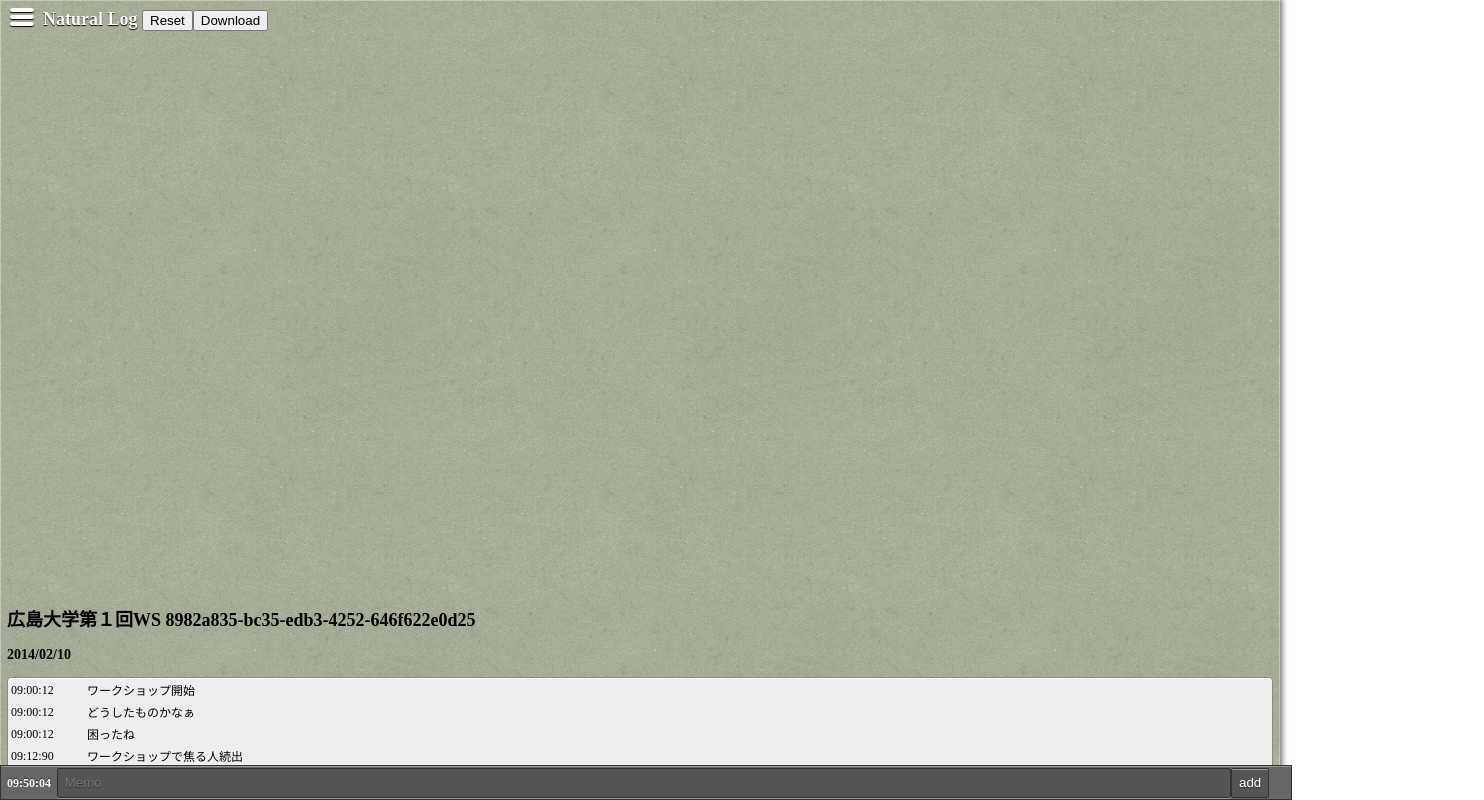
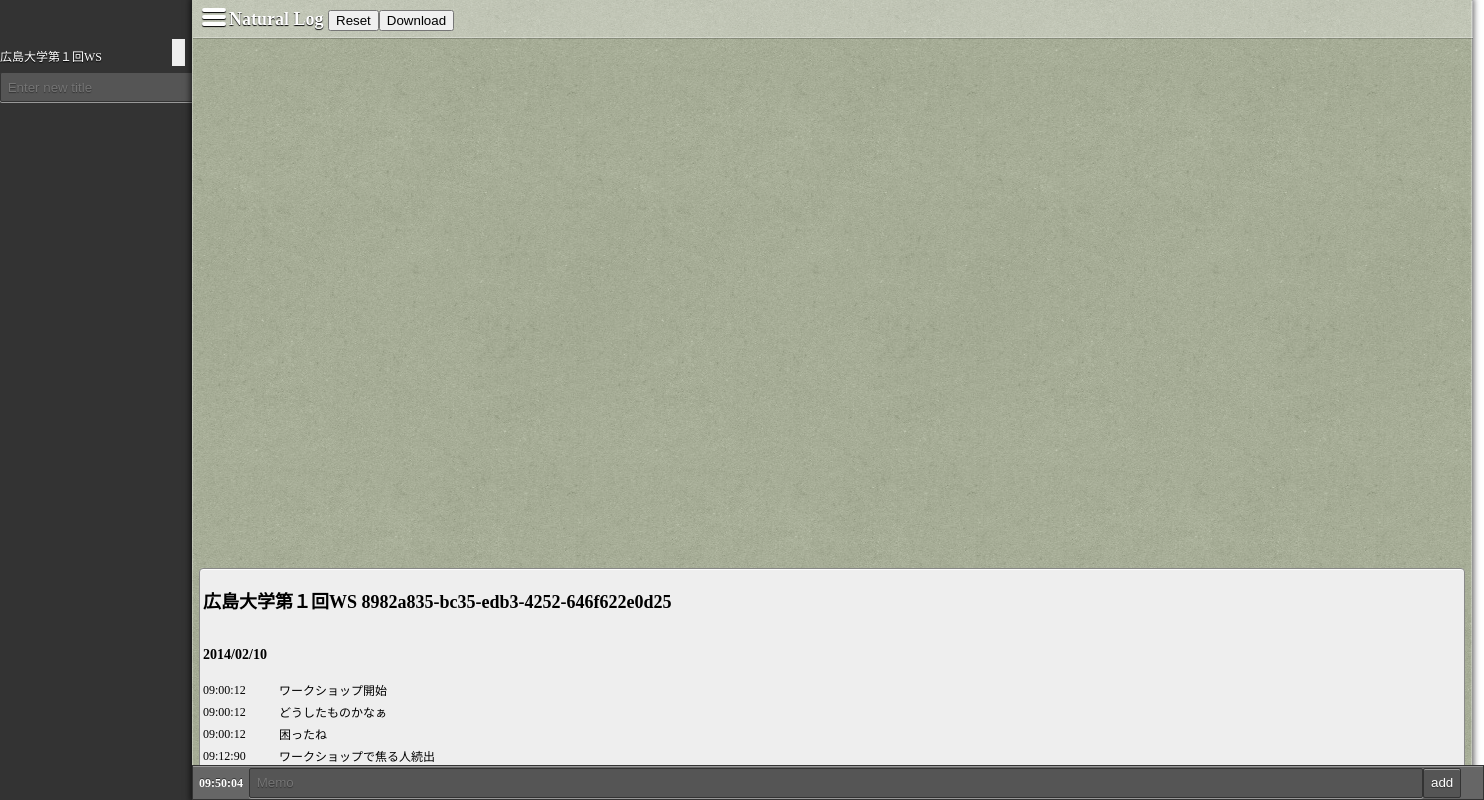
Before and after one commit to shunter1112/naturallog, a browser extension: page app/index.html in a window 1280 px wide. Shown: the whole page, 1484 px wide, since content can reach past the window. Drawn offline with Linux system fonts and the light colour scheme.

Commit message:
Make sub panel tidy

```diff
--- /dev/null
+++ b/app/css/sprites.css
@@ -0,0 +1,27 @@
+[class*="icon-"] {
+	display: inline-block;
+	width: 2em;
+	height: 2em;
+	background-image: url(../images/sprites.svg);
+	background-repeat: no-repeat;
+}
+.icon-download {
+	background-position: 0 0;
+	background-size: 1em;
+	width: 1em;
+}
+.icon-pencil {
+	background-position: -48px 0;
+	background-size: 1em;
+	width: 1em;
+}
+.icon-remove {
+	background-position: -96px 0;
+	background-size: 1em;
+	width: 1em;
+}
+.icon-folder {
+	background-position: -144px 0;
+	background-size: 1em;
+	width: 1em;
+}
--- a/app/css/style.css
+++ b/app/css/style.css
@@ -29,6 +29,8 @@ body {
   width: 100%;
   background: #333;
   z-index: 1;
+  padding: 0;
+  margin: 0;
 }
 #MainPanel{
   position: absolute;
@@ -46,11 +48,10 @@ body {
 #MainPanel.isOpened{
   left: 16em;
 }
-#SubPanelCaller{
-  margin-left: 2rem;
-  cursor: pointer;
+h1{
+  padding-left: 4rem;
 }
-#SubPanelCaller:before{
+h1:before{
   content: "";
   display: block;
   width: 2rem;
@@ -72,11 +73,15 @@ nav {
   height: 3em; /* 16px * 2 = 32px */
   width: 100%;
   z-index: 2;
+  background: rgba(255,255,255,.3);
+  border-bottom: 1px solid rgba(255,255,255,.3);
+  box-shadow: 0px 1px 0px rgba(0,0,0,.2);
+  cursor: pointer;
 }
 nav h1 {
   margin: 0px;
   line-height: 2em;
-  padding-left: 1em;
+  padding-left: 2em;
   float: left;
   color: #FFF;
   text-shadow: 0px 1px 1px #000;
@@ -120,6 +125,7 @@ table{
   background: #EEE;
   width: 100%;
   margin: 0;
+  margin-top: 3em;
   border-radius: 4px;
   box-sizing: border-box;
   border: 1px solid #888;
@@ -174,3 +180,43 @@ form input[type="submit"]{
   color: #FFF;
   text-shadow: 0px 1px 1px #333;
 }
+
+/* --------------------------------------------------------- */
+/* -------------------      SubPanel      ------------------ */
+/* --------------------------------------------------------- */
+
+input[type="radio"]{
+  -moz-appearance:none;
+  -webkit-appearance:none;
+  -o-appearance:none;
+  display: block;
+}
+#SubPanel ul{
+  margin: 0;
+  padding: 0;
+  width: 16em;
+}
+#SubPanel li{
+  display: block;
+  margin: 0;
+  padding: 0;
+  width: 16em;
+  position: relative;
+  height: 3em;
+  line-height: 3em;
+}
+#SubPanel label{
+  line-height: 3em;
+  padding: 0.5em;
+  color: #FFF;
+  text-shadow: 0px 1px 1px #000;
+}
+
+.remove{
+  position: absolute;
+  display: block;
+  width: 2em;
+  height: 2em;
+  border: none;
+  right: 0.5em;
+}
--- a/app/index.html
+++ b/app/index.html
@@ -4,13 +4,19 @@
     <meta charset="utf8"  />
     <meta name="viewport" content="width=device-width, initial-scale=1, maximum-scale=1, user-scalable=no">
     <link rel="stylesheet" href="css/style.css">
+    <link rel="stylesheet" href="css/sprites.css">
   </head>
   <body ng-controller="LogCtrl">
+
     <div id="SubPanel">
       <ul>
         <form>
           <li ng-repeat="log in logs">
-          <input type="radio" name="note_title" value="{{log.uuid}}"  ng-model="$parent.noteFilter">{{log.note_title}}</input>
+            <label>
+              <input type="radio" name="note_title" value="{{log.uuid}}"  ng-model="$parent.noteFilter"></input>
+              {{log.note_title}}
+              <button ng-click="deleteLog(log.uuid)" class="icon-remove remove"></button>
+            </label>
           </li>
         </form>
         <li>
@@ -21,20 +27,22 @@
         </li>
       </ul>
     </div>
-    <div id="MainPanel">
-      <nav>
-        <h1 id="SubPanelCaller">Natural Log <button ng-click="resetLog();">Reset</button><button ng-click="downloadLog();" id="js-download">Download</button></h1>
+
+    <div id="MainPanel" class="isOpened">
+      <nav id="SubPanelCaller">
+        <h1>Natural Log <button ng-click="resetLog();">Reset</button><button ng-click="downloadLog();">Download</button></h1>
       </nav>
       <div class="container">
         <div class="logbody" ng-repeat="l in logs | filter: {uuid: noteFilter}">
-          <h2>{{l.note_title}} {{l.uuid}}</h2>
-          <div ng-repeat="date_note in l.date_notes">
-          <h3>{{date_note.date}}</h3>
           <table>
+            <tr><td colspan="2"><h2>{{l.note_title}} {{l.uuid}}</h2></td></tr>
+            <tbody ng-repeat="date_note in l.date_notes">
+              <tr><td colspan="2"><h3>{{date_note.date}}</h3></td></tr>
               <tr ng-repeat="n in date_note.notes">
                 <td class="time">{{n.time}}</td>
                 <td class="note">{{n.content}}</td>
               </tr>
+            </tbody>
           </table>
           </div>
         </div>
--- a/app/js/controller.js
+++ b/app/js/controller.js
@@ -44,7 +44,7 @@ naturalLog.controller('LogCtrl',['$scope','storage',function($scope, storage) {
       note_title : "九州大学第１回WS",
       date_notes : [
         {
-          date: "2014/02/14",
+          date: "2014/02/09",
           notes : [
             {time: "09:00:12", content: "はあ"},
             {time: "09:00:12", content: "どうのかなぁ"},
@@ -142,12 +142,27 @@ naturalLog.controller('LogCtrl',['$scope','storage',function($scope, storage) {
       return output
     })();
 
-    console.log(output_data);
-
     var csv_data = output_data.map(function(l){return l.join(',')}).join('\r\n');
     var blob = new Blob([bom, csv_data], { type: 'text/csv' });
     var url = (window.URL || window.webkitURL).createObjectURL(blob);
-    window.location.href = url;
+    var a = document.createElement("a");
+    document.body.appendChild(a);
+    a.style = "display: none";
+    a.href = url;
+    a.download = filename;
+    a.click();
+    window.URL.revokeObjectURL(url);
+
+  }
+
+  $scope.deleteLog = function(uuid){
+    if(window.confirm('Are you sure to delete this log?')){
+      var thatIndex;
+      for (var i in $scope.logs) if ($scope.logs[i].uuid == uuid) thatIndex = i;
+      console.log(thatIndex);
+      console.log($scope.logs[thatIndex]);
+      $scope.logs.splice(thatIndex,1);
+    }
   }
 
 }]);
```
Also changed, not shown: app/images/sprites.png (added), app/images/sprites.svg (added). Lines whose indentation alone changed are shown as unchanged.
